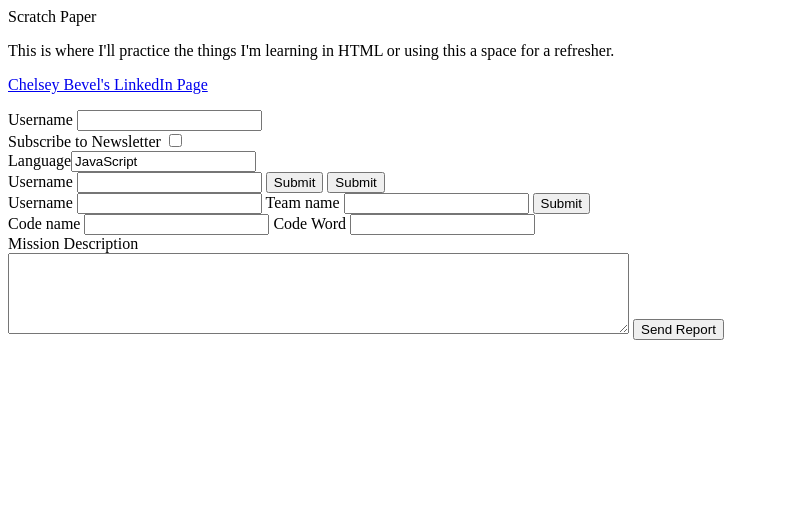
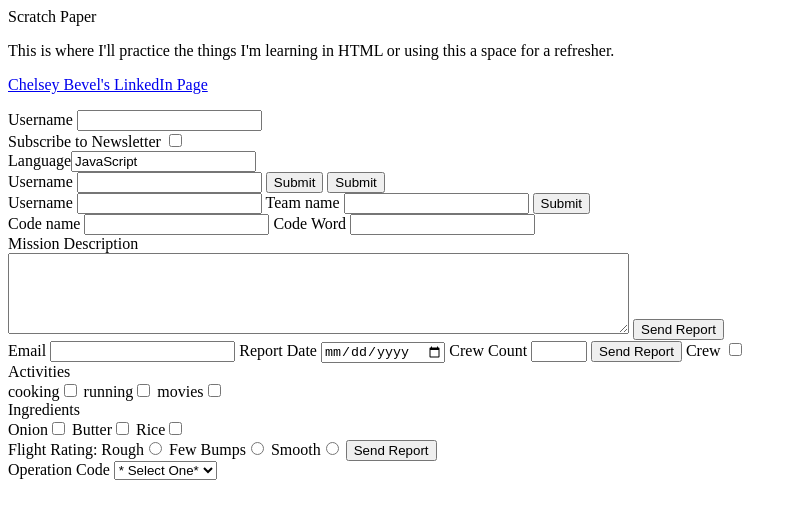
Before and after one commit to cbevel/LaunchCode, a plain HTML site: page scratchPaper.html in a window 1280 px wide. Shown: the whole page, without its empty margins (0-797 px from the left). Drawn offline with Linux system fonts and the light colour scheme.

Commit message:
more input types

```diff
--- a/scratchPaper.html
+++ b/scratchPaper.html
@@ -67,6 +67,60 @@
 <button>Send Report</button>
 </form>
 
+<form action="">
+
+    <label for="Email">Email
+        <input type="email" name="emailAddress"/>
+    </label>
+
+    <label for="Report Date">Report Date
+        <input type="date" name="reportDate" id="reportDate"/>
+    </label>
+
+    <label for="Crew Count">Crew Count
+        <input type="number" name="crewCount" id="crewCount" min="1" max="10"/>
+    </label>
+    <button>Send Report</button>
+    <label for="Crew">Crew
+        <input type="checkbox" name="crewReady" id="crewReady"/>
+    </label>
+
+
+    <div>Activities</div>
+    <label>cooking<input type="checkbox" name="cooking"/></label>
+    <label>running<input type="checkbox" name="running"/></label>
+    <label>movies<input type="checkbox" name="movies"/></label>
+
+    <div>Ingredients</div>
+<label>Onion<input type="checkbox" name="ingredient" value="onion"/></label>
+<label>Butter<input type="checkbox" name="ingredient" value="butter"/></label>
+<label>Rice<input type="checkbox" name="ingredient" value="rice"/></label>
+
+</form>
+
+<!-- radio buttons -->
+<form action="">
+    Flight Rating:
+    <label>Rough<input type="radio" name="flightRating" value="rough"/></label>
+    <label>Few Bumps<input type="radio" name="flightRating" value="fewBumps"/></label>
+    <label>Smooth<input type="radio" name="flightRating" value="smooth"/></label>
+    <button>Send Report</button>
+
+
+    <div>
+        <label for="Operation Code">Operation Code
+            <select name="Operation" id="operationCode">
+                <option value="">* Select One*</option>
+                <option value="1">Simulations</option>
+                <option value="2">Rocket Tests</option>
+                <option value="3">Crew Related</option>
+            </select>
+        </label>
+    </div>
+ </form>
+
+
+
 
 </body>
 
```
